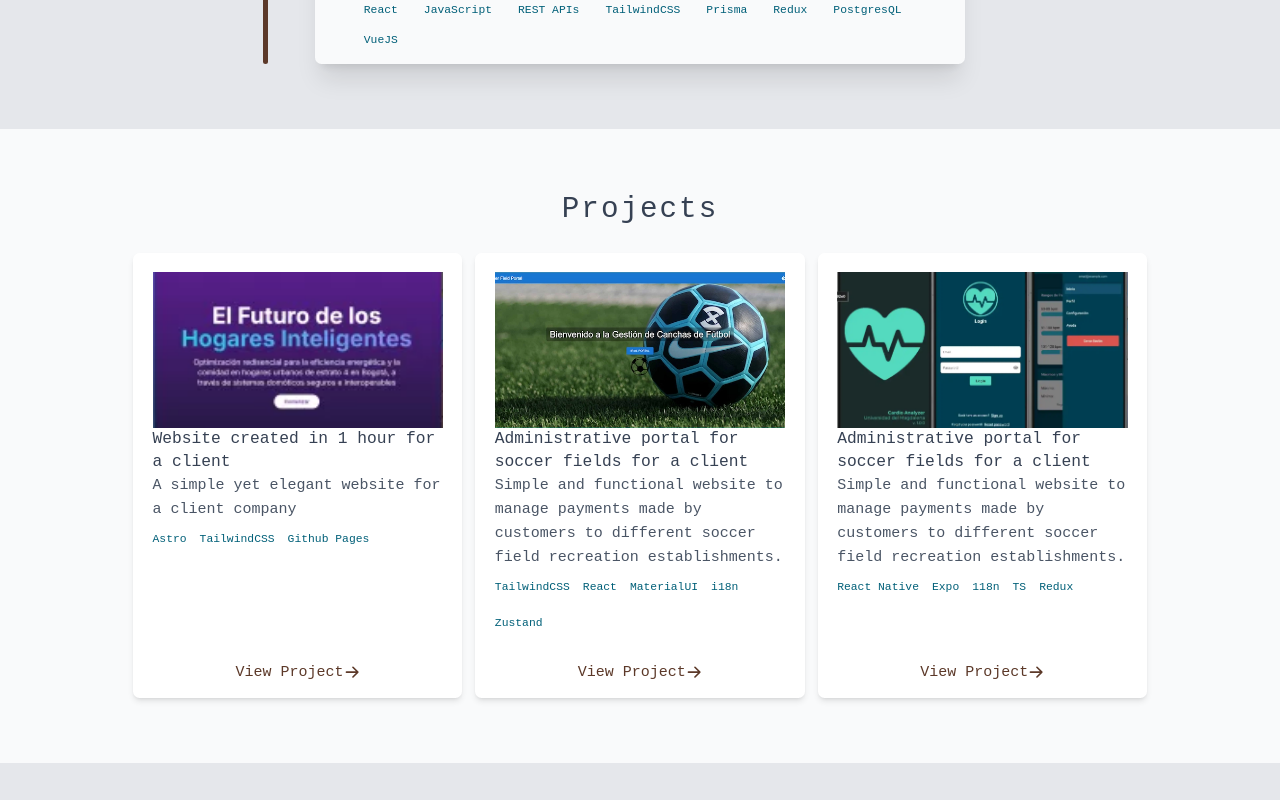
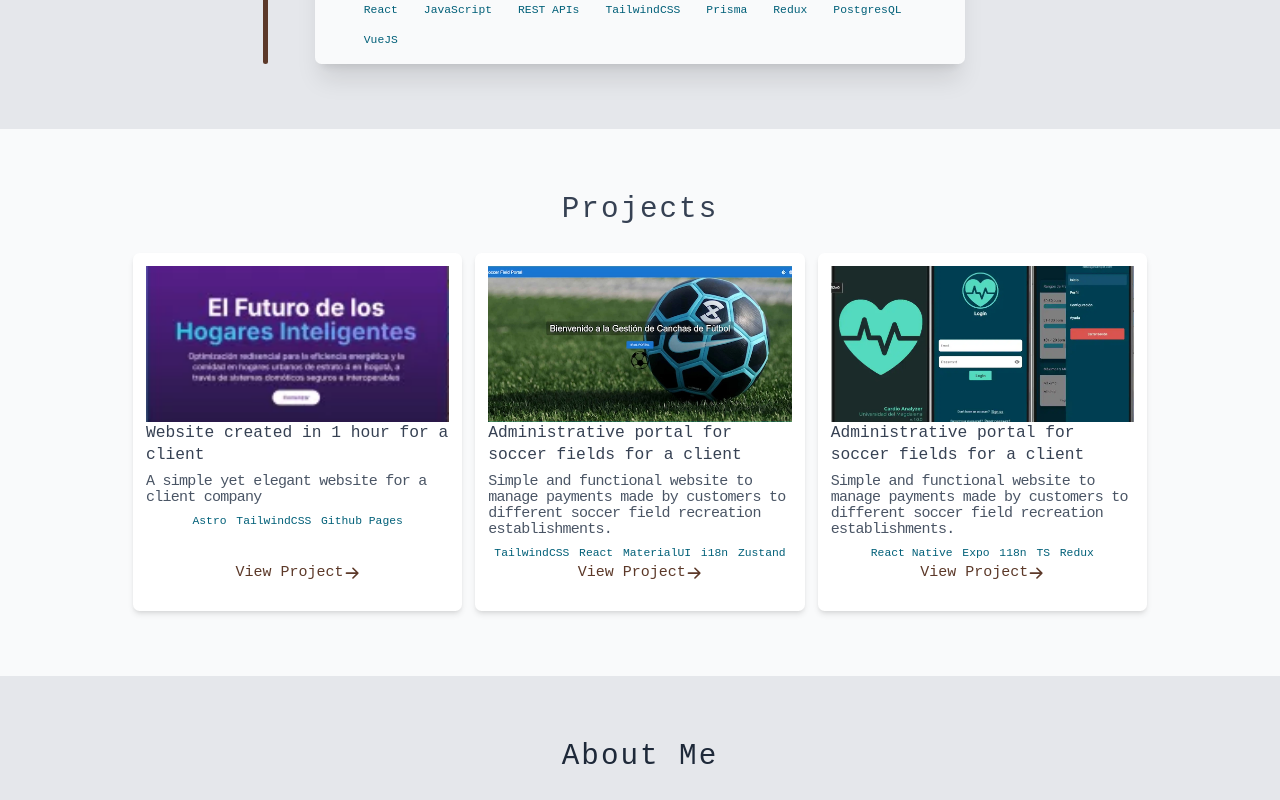
Before and after one commit to Ender-osur/Ender-osur.dev, a Vue app: page /home in a window 1280 px wide. Shown: the part 1600-2400 px from the top of the page. Built offline with nearby package versions, Linux system fonts and the light colour scheme.

Commit message:
fixing style of project section

```diff
--- a/src/components/ProjectsSection.vue
+++ b/src/components/ProjectsSection.vue
@@ -44,22 +44,22 @@ watchEffect(() => {
 <template>
   <section
     id="projects"
-    class="py-20 bg-gray-50 dark:bg-gray-800 transition-colors duration-300 flex justify-center items-center"
+    class="relative py-20 bg-gray-50 dark:bg-gray-800 transition-colors duration-300 flex justify-center items-center"
   >
-    <div class="container mx-auto px-4 gap-8 flex flex-col" data-aos="fade-up">
+    <div class="container relative mx-auto px-4 gap-8 flex flex-col" data-aos="fade-up">
       <h2
         class="text-4xl font-bold text-center tracking-[2px] text-gray-700 dark:text-gray-300 transition-colors"
       >
         {{ $t('projects.title') }}
       </h2>
-      <div class="grid grid-cols-1 md:grid-cols-2 lg:grid-cols-3 gap-4">
+      <div class="relative grid grid-cols-1 md:grid-cols-2 lg:grid-cols-3 gap-4">
         <div
           v-for="project in projects"
           :key="project.title"
-          class="bg-white dark:bg-gray-900 rounded-lg overflow-hidden shadow-md hover:shadow-xl transition-all duration-300 transform hover:scale-102 flex flex-col justify-between items-center"
+          class="relative h-full bg-white dark:bg-gray-900 rounded-lg overflow-hidden shadow-md hover:shadow-xl transition-all duration-300 transform hover:scale-102 flex flex-col justify-between items-center "
           data-aos="fade-up"
         >
-          <div class="p-6">
+          <div class="p-4 flex flex-col relative h-full justify-between">
             <div>
               <iframe
                 v-if="project.iframe"
@@ -78,20 +78,23 @@ watchEffect(() => {
                 loading="lazy"
               />
             </div>
-            <h3 class="text-xl font-semibold mb-2 text-gray-700 dark:text-gray-300">
+            <div class="flex flex-col relative h-full justify-between">
+              <main class="w-full flex flex-col justify-center gap-2">
+                <h3 class="text-xl font-semibold text-gray-700 dark:text-gray-300">
                   {{ project.title }}
                 </h3>
-            <p class="text-gray-600 dark:text-gray-400 mb-4">{{ project.description }}</p>
-            <div class="flex flex-wrap gap-4 mb-0 py-2">
+                <p class="text-gray-600 dark:text-gray-400 tracking-tighter leading-5">{{ project.description }}</p>
+                <div class="flex flex-wrap gap-3 justify-center">
                   <span
                     v-for="tag in project.tags"
                     :key="tag"
-                class="py-1 text-sm text-cyan-800 dark:text-cyan-300"
+                    class="text-sm text-cyan-800 dark:text-cyan-300"
                   >
                     {{ tag }}
                   </span>
                 </div>
-          </div>
+              </main>
+              <footer class="flex justify-center mt-auto">
                 <a
                   :href="project.link"
                   class="text-primary hover:text-primary/80 font-medium inline-flex items-center pb-4"
@@ -111,6 +114,9 @@ watchEffect(() => {
                     />
                   </svg>
                 </a>
+              </footer>
+            </div>
+          </div>
         </div>
       </div>
     </div>
```
Lines whose indentation alone changed are shown as unchanged.
